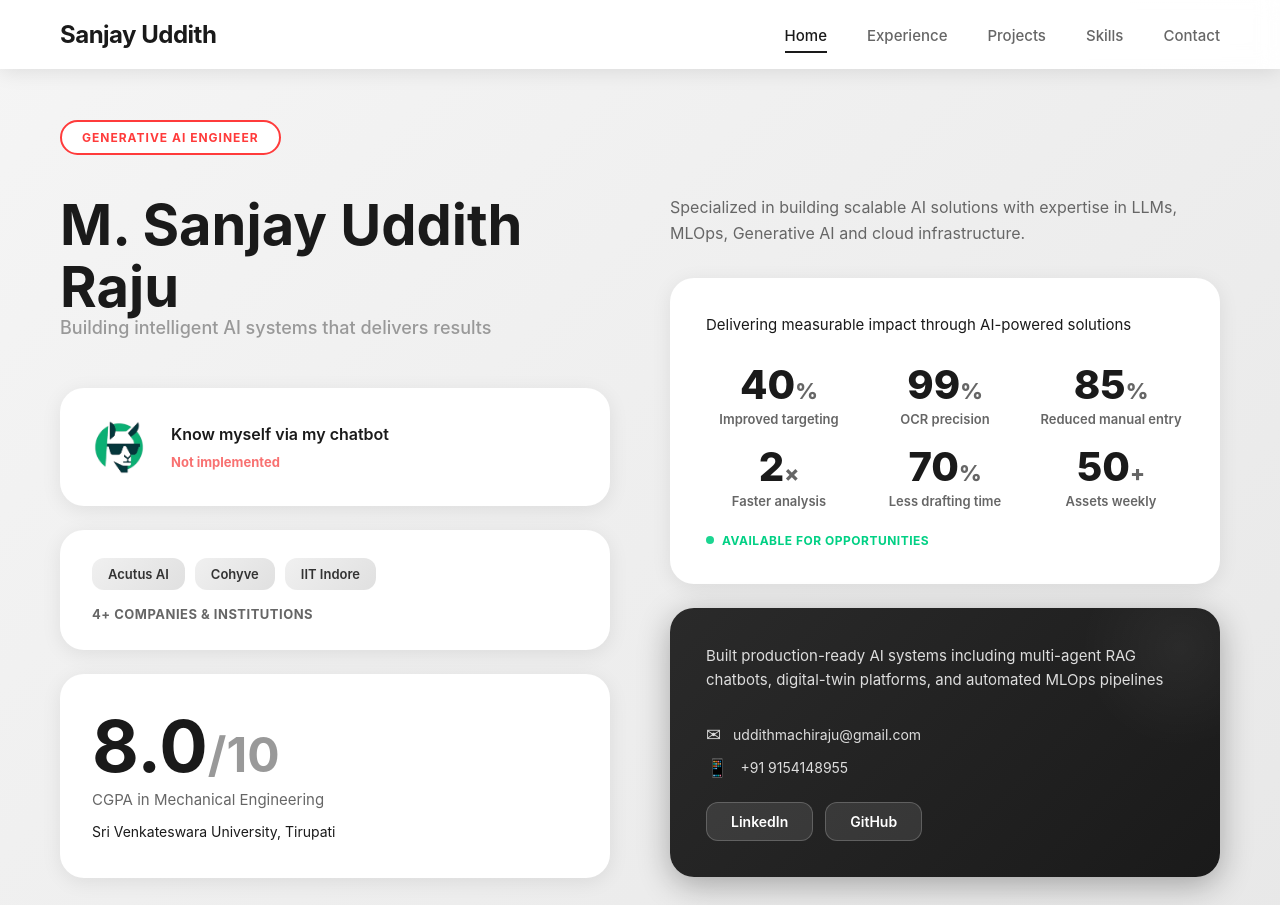
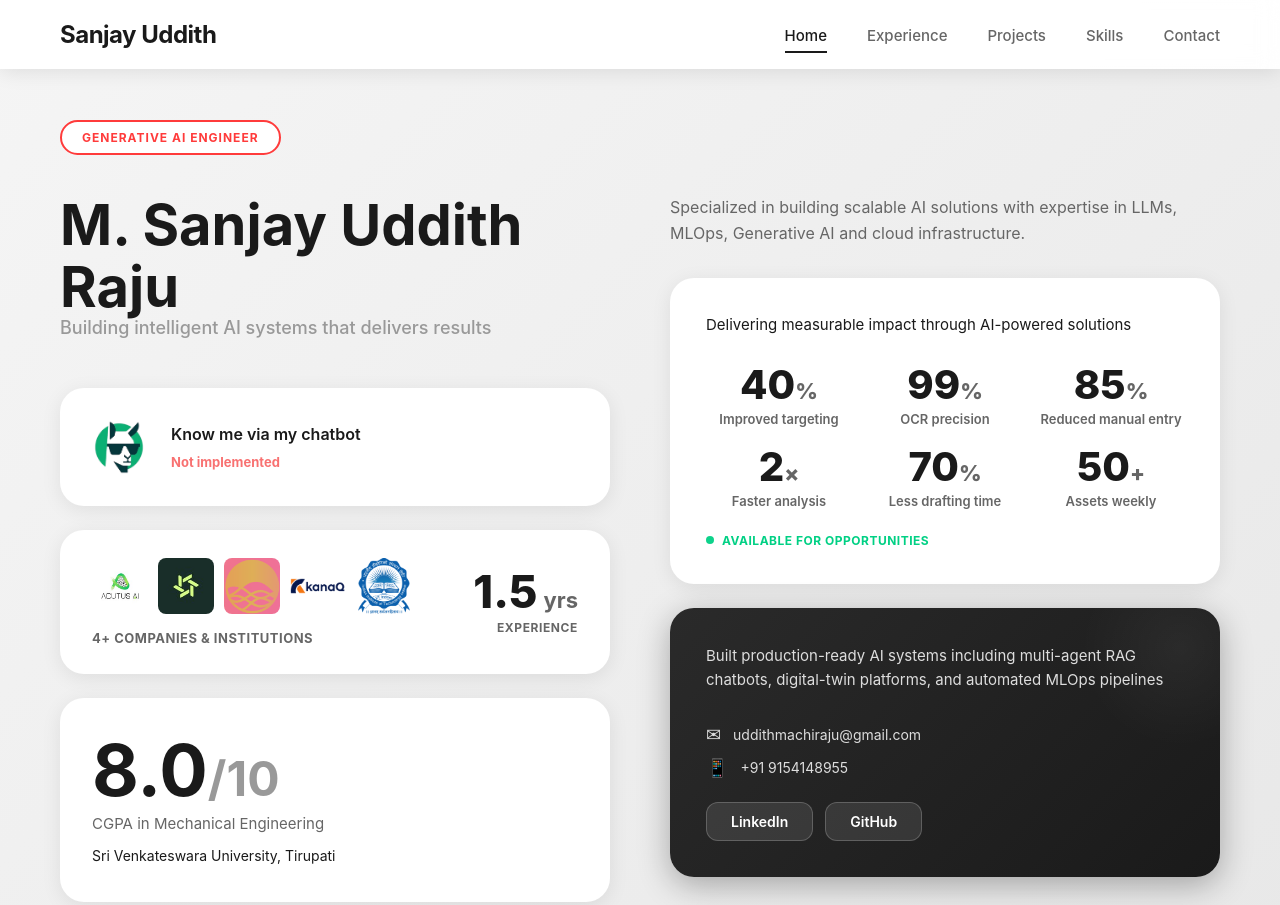
Before and after one commit to uddithmachiraju/uddithmachiraju.github.io, a plain HTML site: page index.html in a window 1280 px wide. Shown: the top 905 px of the page. Drawn offline with Linux system fonts and the light colour scheme.

Commit message:
updated portfolio

```diff
--- a/css/styles.css
+++ b/css/styles.css
@@ -167,6 +167,45 @@ body {
     padding: 28px 32px;
 }
 
+/* Layout for experience card: left (logos) and right (years) */
+.experience-card {
+    display: flex;
+    justify-content: space-between;
+    align-items: center;
+    gap: 20px;
+}
+
+.experience-left {
+    flex: 1 1 65%;
+}
+
+.experience-right {
+    flex: 0 0 28%;
+    text-align: right;
+}
+
+.experience-number {
+    font-size: 45px;
+    font-weight: 800;
+    color: #1a1a1a;
+    line-height: 1;
+}
+
+.experience-unit {
+    font-size: 22px;
+    font-weight: 700;
+    color: #666;
+    margin-left: 6px;
+}
+
+.experience-label {
+    font-size: 12px;
+    color: #666;
+    font-weight: 700;
+    letter-spacing: 0.6px;
+    margin-top: 6px;
+}
+
 .companies-info {
     margin-bottom: 16px;
 }
@@ -209,6 +248,16 @@ body {
     font-size: 13px;
     font-weight: 600;
     color: #333;
+}
+
+/* Logo images for companies in the experience card */
+.company-logo-img {
+    width: 56px;
+    height: 56px;
+    object-fit: contain;
+    border-radius: 8px;
+    background: transparent;
+    display: inline-block;
 }
 
 .companies-text {
@@ -523,4 +572,19 @@ body {
     .company-logos {
         flex-direction: column;
     }
+
+    .experience-card {
+        flex-direction: column;
+        align-items: flex-start;
+        gap: 12px;
+    }
+
+    .experience-right {
+        text-align: left;
+        width: 100%;
+    }
+
+    .experience-number {
+        font-size: 44px;
+    }
 }
--- a/index.html
+++ b/index.html
@@ -43,21 +43,30 @@
                             <div class="chatbot-info">
                                 <img class="chatbot-logo" src="assets/chatbot.png" alt="Chatbot logo">
                                 <div>
-                                    <div class="Chatbot">Know myself via my chatbot</div>
+                                    <div class="Chatbot">Know me via my chatbot</div>
                                     <div class="chatbot-text">Not implemented</div>
                                 </div>
                             </div>
                         </div>
 
                         <div class="stat-card experience-card">
-                            <div class="companies-info">
-                                <div class="company-logos">
-                                    <div class="company-badge">Acutus AI</div>
-                                    <div class="company-badge">Cohyve</div>
-                                    <div class="company-badge">IIT Indore</div>
+                            <div class="experience-left">
+                                <div class="companies-info">
+                                    <div class="company-logos">
+                                        <img src="assets/Acutus.jpeg" alt="Acutus AI logo" class="company-logo-img">
+                                        <img src="assets/cohyve_logo.jpeg" alt="Cohyve logo" class="company-logo-img">
+                                        <img src="assets/Aegion.png" alt="Aegion logo" class="company-logo-img">
+                                        <img src="assets/KanaQ-Logo.png" alt="KanaQ logo" class="company-logo-img">
+                                        <img src="assets/IITI_Logo.png" alt="IIT Indore logo" class="company-logo-img">
+                                    </div>
                                 </div>
+                                <div class="companies-text">4+ COMPANIES & INSTITUTIONS</div>
                             </div>
-                            <div class="companies-text">4+ COMPANIES & INSTITUTIONS</div>
+
+                            <div class="experience-right">
+                                <div class="experience-number">1.2<span class="experience-unit">yrs</span></div>
+                                <div class="experience-label">EXPERIENCE</div>
+                            </div>
                         </div>
 
                         <div class="stat-card cgpa-card">
--- a/js/script.js
+++ b/js/script.js
@@ -140,6 +140,9 @@ document.addEventListener('DOMContentLoaded', () => {
                 } else {
                     element.innerHTML = Math.floor(current) + '<span class="plus">%</span>';
                 }
+            } else if (element.classList.contains('experience-number')) {
+                // show experience with decimals and unit (e.g. 1.5yrs)
+                element.innerHTML = current.toFixed(decimals) + '<span class="experience-unit">' + suffix + '</span>';
             }
         }, 16);
     };
@@ -157,6 +160,9 @@ document.addEventListener('DOMContentLoaded', () => {
 
                 if (entry.target.classList.contains('stat-number')) {
                     animateCounter(entry.target, 8.0, 1, '%');
+                } else if (entry.target.classList.contains('experience-number')) {
+                    // animate experience (1.5 years)
+                    animateCounter(entry.target, 1.5, 1, 'yrs');
                 } else if (entry.target.classList.contains('metric-number')) {
                     const text = entry.target.textContent;
                     let targetValue, suffix;
@@ -189,9 +195,11 @@ document.addEventListener('DOMContentLoaded', () => {
 
     const statNumber = document.querySelector('.stat-number');
     const metricNumbers = document.querySelectorAll('.metric-number');
+    const experienceNumber = document.querySelector('.experience-number');
 
     if (statNumber) observer.observe(statNumber);
     metricNumbers.forEach(metric => observer.observe(metric));
+    if (experienceNumber) observer.observe(experienceNumber);
 
     // Typing effect for mission badge (optional enhancement)
     const missionBadge = document.querySelector('.mission-badge');
```
Also changed, not shown: assets/Acutus.jpeg (added), assets/Aegion.png (added), assets/IITI_Logo.png (added), assets/KanaQ-Logo.png (added), assets/cohyve_logo.jpeg (added).
